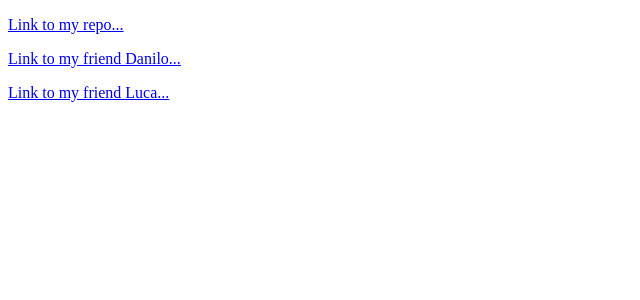
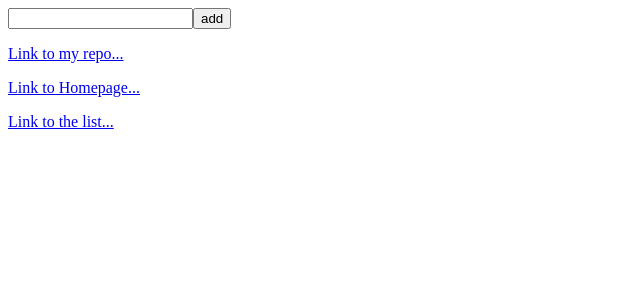
Before and after one commit to RobertoFanara/Esercizi-React, a React (Create React App) app in the folder Esercizi da Mandare/esercizio/: page /users/list in a window 1280 px wide. Shown: the top 300 px of the page, without its empty margins (0-640 px from the left). Built offline with nearby package versions, Linux system fonts and the light colour scheme; no server answers.

Commit message:
esercizio 50 completato

```diff
--- a/Esercizi da Mandare/esercizio/src/App.js
+++ b/Esercizi da Mandare/esercizio/src/App.js
@@ -1,22 +1,24 @@
+import GithubUserList from "./GithubUserList"
+import ShowGithubUser from "./ShowGithubUser"
 import { Routes } from "react-router-dom"
 import { Route } from "react-router-dom"
 import { Link } from "react-router-dom"
-import ShowGithubUser from "./ShowGithubUser"
-
 
 const App = () => {
 
     return(
         <>
         <Routes>
-            <Route path="/" element={<ShowGithubUser />} />
-            <Route path="users/:username" element={<ShowGithubUser />} />
-            <Route path="*" element={<h1>Page not found!</h1>} />
+           <Route path="users" >
+              <Route path="list" element={<GithubUserList />} >
+                <Route path=":username" element={<ShowGithubUser/>} />
+              </Route>
+           </Route>
         </Routes>
 
-        <p><Link to="users/yangus98">Link to my repo...</Link></p>
-        <p><Link to="users/rushizo">Link to my friend Danilo...</Link></p>
-        <p><Link to="users/Lucone00">Link to my friend Luca...</Link></p>
+        <p><Link to="users/list/yangus98">Link to my repo...</Link></p>
+        <p><Link to="/">Link to Homepage...</Link></p>
+        <p><Link to="users/list">Link to the list...</Link></p>
         </>
     )
 }
--- a/Esercizi da Mandare/esercizio/src/GithubUser.js
+++ b/Esercizi da Mandare/esercizio/src/GithubUser.js
@@ -15,18 +15,16 @@ const GithubUser = (props) => {
         })
     }, [props.username])
 
-    return (
-        <div>
+    return <div>
         {data && (
         <>
         <div>
-        <h1>{data.name}</h1>
+        {data.name ? (<h1>{data.name}</h1>) : (<p><b>This account doesn't have login name!</b></p>)}
         <p>{data.login}</p>
         </div>
         </>
         )}
-        </div>
-    );
+    </div>
 }
 
 export default GithubUser
--- /dev/null
+++ b/Esercizi da Mandare/esercizio/src/GithubUserList.js
@@ -0,0 +1,24 @@
+import { Link, Outlet } from "react-router-dom";
+import {useState} from "react"
+
+const GithubUserList = () => {
+
+    const [name, setName] = useState('');
+    const [items, setItems] = useState([]);
+    const handleAdd = () => {
+        setItems([...items, name]);
+    };
+
+    return(
+        <div>
+        <input onChange={(e) => setName(e.target.value)}/>
+          <button onClick={handleAdd}>add</button>
+          {items.map((item, index) => {return <li index={index}><Link to={item}>{item}</Link></li>})}
+
+          <Outlet />
+        </div>
+
+    )
+}
+
+export default GithubUserList
--- a/Esercizi da Mandare/esercizio/src/ShowGithubUser.js
+++ b/Esercizi da Mandare/esercizio/src/ShowGithubUser.js
@@ -1,7 +1,7 @@
 import GithubUser from "./GithubUser"
 import { useParams } from "react-router-dom"
 
-const ShowGithubUser = () => {
+export default function ShowGithubUser(){
     const {username} = useParams()
 
     return(
@@ -10,5 +10,3 @@ const ShowGithubUser = () => {
         </>
     )
 }
-
-export default ShowGithubUser
```
